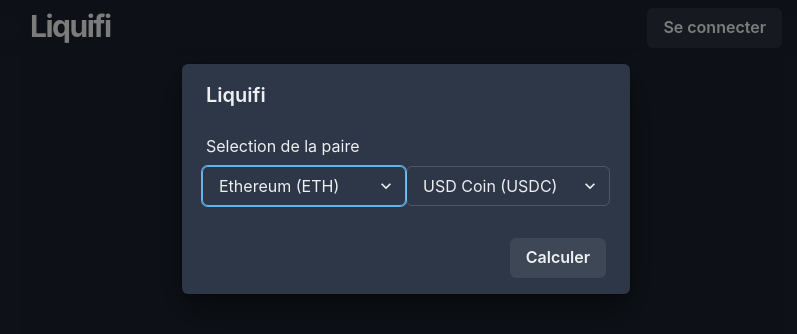
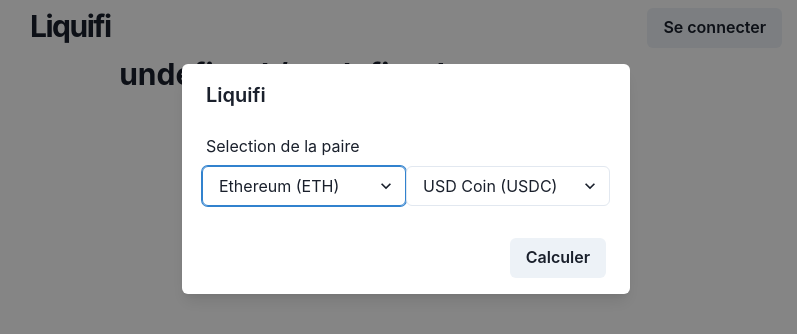
Before and after one commit to M-axel/Liquifi, a Next.js app: page / in a window 1280 px wide. Shown: the top 334 px of the page, without its empty margins (234-1031 px from the left). Built offline with nearby package versions, Linux system fonts and the light colour scheme.

Commit message:
index reads query string

```diff
--- a/components/layout/main.js
+++ b/components/layout/main.js
@@ -2,7 +2,7 @@ import Head from 'next/head';
 import { Box, Container } from '@chakra-ui/react';
 import Navbar from '../navigation/navbar';
 
-const Main = ({ children, router }) => {
+const Main = ({ children }) => {
     return (
         <Box as="main" pb={8}>
             <Head>
@@ -16,7 +16,7 @@ const Main = ({ children, router }) => {
                 <title>Liquifi</title>
             </Head>
 
-            <Navbar path={router.asPath} />
+            <Navbar />
 
             <Container maxW="container.md" pt={14}>
                 {children}
--- a/components/navigation/navbar.js
+++ b/components/navigation/navbar.js
@@ -1,4 +1,3 @@
-import NextLink from 'next/link';
 import {
     Container,
     Box,
@@ -25,7 +24,6 @@ import {
 } from '@chakra-ui/react';
 
 const Navbar = props => {
-    const { path } = props;
 
     const { isOpen, onOpen, onClose } = useDisclosure()
 
--- a/components/tokenSelection.jsx
+++ b/components/tokenSelection.jsx
@@ -14,7 +14,6 @@ import {
     FormControl
 } from '@chakra-ui/react';
 import { Field, Form, Formik } from 'formik';
-import { useState } from 'react';
 import { useRouter } from 'next/router';
 
 const TokenSelectionModal = () => {
@@ -38,14 +37,14 @@ const TokenSelectionModal = () => {
                 <Formik
                     initialValues={{ token1: 'ETH', token2: 'USDC' }}
                     onSubmit={(values, actions) => {
-                        console.log(values)
                         // on pousse en query string
-                        router.replace({
+                        router.push({
+                            pathname: '/',
                             query: {
                                 token1: values.token1,
                                 token2: values.token2,
                             }
-                        }, undefined, { shallow: true })
+                        }, undefined, /* { shallow: true } */)
                         onClose()
                     }}
                 >
--- a/lib/theme.js
+++ /dev/null
@@ -1,45 +0,0 @@
-import { extendTheme } from '@chakra-ui/react';
-import { mode } from '@chakra-ui/theme-tools';
-
-const styles = {
-  global: props => ({
-    body: {
-      // bg: mode('#f0e7db', '#202023')(props)
-    }
-  })
-}
-
-const components = {
-  Heading: {
-    variants: {
-      'section-title': {
-        textDecoration: 'underline',
-        fontSize: 20,
-        textUnderlineOffset: 6,
-        textDecorationColor: '#525252',
-        textDecorationThickness: 4,
-        marginTop: 3,
-        marginBottom: 4
-      }
-    }
-  },
-  Link: {
-    baseStyle: props => ({
-      color: mode('#3d7aed', '#ff63c3')(props),
-      textUnderlineOffset: 3
-    })
-  }
-}
-
-const colors = {
-  grassTeal: '#88ccca'
-}
-
-const config = {
-  initialColorMode: 'dark',
-  useSystemColorMode: true
-}
-
-const theme = extendTheme({ config, styles, components, colors });
-
-export default theme;
--- a/pages/_app.js
+++ b/pages/_app.js
@@ -2,11 +2,9 @@ import '../styles/globals.css'
 import Layout from '../components/layout/main';
 import { ChakraProvider } from '@chakra-ui/react'
 
-import theme from '../lib/theme';
-
 function MyApp({ Component, pageProps, router }) {
   return (
-    <ChakraProvider theme={theme}>
+    <ChakraProvider>
       <Layout router={router}>
         <Component {...pageProps} key={router.route} />
       </Layout>
--- a/pages/index.js
+++ b/pages/index.js
@@ -1,17 +1,28 @@
-import Head from 'next/head'
-import Image from 'next/image'
-import styles from '../styles/Home.module.css'
-import { Container, Heading, Link, Text } from '@chakra-ui/react';
+import { Container, Heading } from '@chakra-ui/react';
 
 import TokenSelectionModal from '../components/tokenSelection';
 
+import { useRouter } from 'next/router';
+import { useEffect, useState } from 'react';
+
 export default function Home() {
+  const router = useRouter();
+  const [token1, setToken1] = useState(router?.query?.token1)
+  const [token2, setToken2] = useState(router?.query?.token2)
 
+  useEffect(() => {
+      setToken1(router.query.token1)
+      setToken2(router.query.token2)
+  }, [router.query])
 
   return (
     <Container>
       <TokenSelectionModal />
 
+      <Heading as='h3' size='lg'>
+        {`${token1} / ${token2}`}
+      </Heading>
+
     </Container>
   )
 }
```
